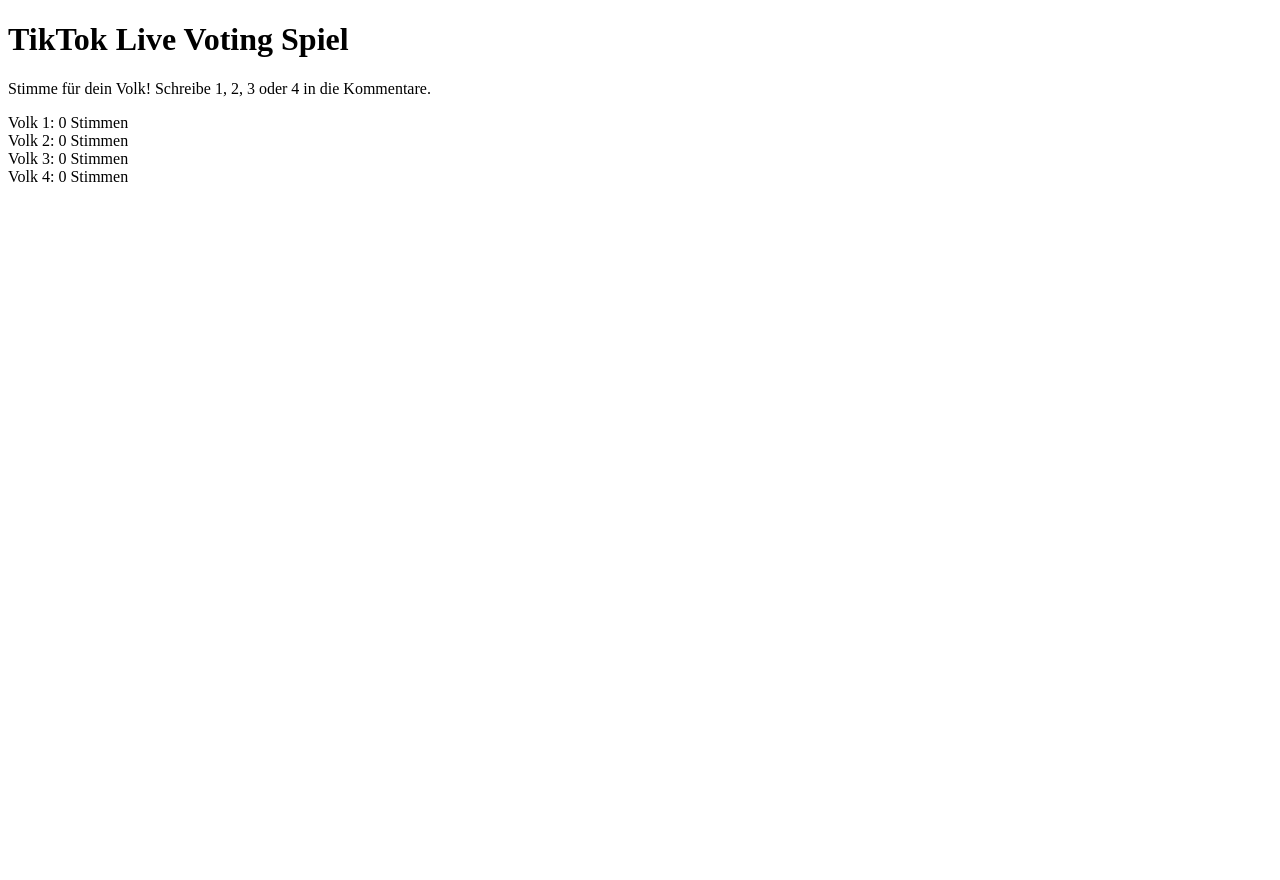
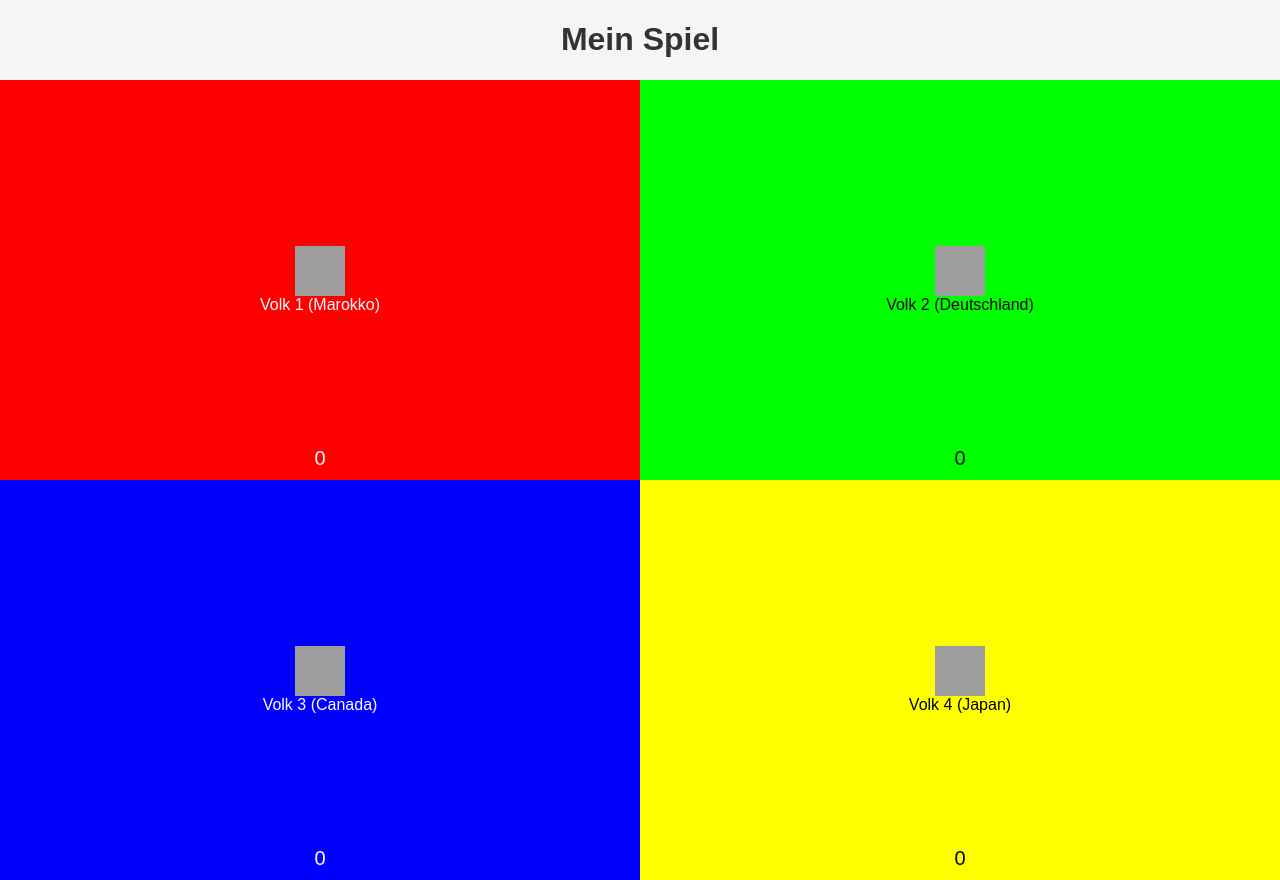
Before and after one commit to Testnullzwei/Index2, a plain HTML site: page index.html in a window 1280 px wide. Before the commit the page ends 800 px from the top, so only its background shows below. Drawn offline with nearby package versions, Linux system fonts and the light colour scheme; no server answers; grey boxes are pictures that could not be loaded.

Commit message:
index.html

```diff
--- a/index.html
+++ b/index.html
@@ -1,45 +1,132 @@
 <!DOCTYPE html>
-<html lang="de">
+<html>
 <head>
-    <meta charset="UTF-8">
-    <meta name="viewport" content="width=device-width, initial-scale=1.0">
-    <title>TikTok Live Voting</title>
+    <title>Mein Spiel</title>
+    <style>
+        body, html {
+            margin: 0;
+            padding: 0;
+            font-family: Arial, sans-serif;
+            background-color: #f5f5f5;
+            height: 100%;
+        }
+
+        h1 {
+            color: #333;
+            text-align: center;
+        }
+
+        #game-container {
+            display: grid;
+            grid-template-rows: repeat(2, 50%);
+            grid-template-columns: repeat(2, 50%);
+            width: 100%;
+            height: 100%;
+            background-color: #fff;
+        }
+
+        .civilization-container {
+            display: flex;
+            align-items: center;
+            justify-content: center;
+            flex-direction: column;
+            width: 100%;
+            height: 100%;
+            position: relative;
+        }
+
+        .civilization-image {
+            width: 50px;
+            height: 50px;
+            object-fit: cover;
+        }
+
+        .civilization-1 {
+            background-color: #FF0000;
+            color: #FFF;
+        }
+
+        .civilization-2 {
+            background-color: #00FF00;
+            color: #000;
+        }
+
+        .civilization-3 {
+            background-color: #0000FF;
+            color: #FFF;
+        }
+
+        .civilization-4 {
+            background-color: #FFFF00;
+            color: #000;
+        }
+
+        .votes {
+            position: absolute;
+            bottom: 10px;
+            font-size: 20px;
+        }
+    </style>
     <script src="https://cdn.socket.io/4.0.0/socket.io.min.js"></script>
     <script>
-        document.addEventListener("DOMContentLoaded", function () {
-            const tribes = ['Volk 1', 'Volk 2', 'Volk 3', 'Volk 4'];
-            const votes = [0, 0, 0, 0];
+        document.addEventListener('DOMContentLoaded', function () {
+            const voteCounters = {
+                '1': document.getElementById('votes-1'),
+                '2': document.getElementById('votes-2'),
+                '3': document.getElementById('votes-3'),
+                '4': document.getElementById('votes-4')
+            };
 
+            const votes = {'1': 0, '2': 0, '3': 0, '4': 0};
+
+            // Verbindung zu TikTok-Chat-Reader herstellen
             const socket = io.connect('http://localhost:8081');
 
+            // Bei Nachrichten von TikTok-Chat-Reader
             socket.on('message', function (data) {
-                console.log(data);
-                const vote = parseInt(data.message.trim());
-                if (vote >= 1 && vote <= 4) {
-                    votes[vote - 1]++;
-                    updateResults();
+                console.log(data); // Loggen der Daten für Debugging
+
+                // Hier angenommen, dass die abgegebene Stimme in data.message steht
+                const vote = data.message.trim();
+
+                // Überprüfen ob es eine gültige Stimme ist (1, 2, 3 oder 4)
+                if (votes.hasOwnProperty(vote)) {
+                    votes[vote]++;
+                    voteCounters[vote].textContent = votes[vote];
                 }
             });
-
-            function updateResults() {
-                const resultsContainer = document.getElementById('results');
-                resultsContainer.innerHTML = '';
-                for (let i = 0; i < tribes.length; i++) {
-                    const tribe = tribes[i];
-                    const voteCount = votes[i];
-                    const resultString = `${tribe}: ${voteCount} Stimmen<br>`;
-                    resultsContainer.innerHTML += resultString;
-                }
-            }
-
-            // Initialer Aufruf um die Stimmen auf 0 zu setzen
-            updateResults();
         });
     </script>
 </head>
 <body>
-    <h1>TikTok Live Voting Spiel</h1>
-    <p>Stimme für dein Volk! Schreibe 1, 2, 3 oder 4 in die Kommentare.</p>
-    <div id="results"></div>
+<h1>Mein Spiel</h1>
+
+<div id="game-container">
+    <div class="civilization-container civilization-1">
+        <img class="civilization-image" src="https://media.giphy.com/media/Q6xuxUhCgCNpsbfhaP/giphy.gif"
+             alt="Volk 1">
+        <span>Volk 1 (Marokko)</span>
+        <div class="votes" id="votes-1">0</div>
+    </div>
+    <div class="civilization-container civilization-2">
+        <img class="civilization-image" src="https://media.giphy.com/media/8FuZarvdqJQNxK2rJj/giphy.gif"
+             alt="Volk 2">
+        <span>Volk 2 (Deutschland)</span>
+        <div class="votes" id="votes-2">0</div>
+    </div>
+    <div class="civilization-container civilization-3">
+        <img class="civilization-image" src="https://media.giphy.com/media/MBxjx8okq3WfilCHkP/giphy.gif"
+             alt="Volk 3">
+        <span>Volk 3 (Canada)</span>
+        <div class="votes" id="votes-3">0</div>
+    </div>
+    <div class="civilization-container civilization-4">
+        <img class="civilization-image" src="https://media.giphy.com/media/Rgzsg3GjZJbj3Xt8Vp/giphy.gif"
+             alt="Volk 4">
+        <span>Volk 4 (Japan)</span>
+        <div class="votes" id="votes-4">0</div>
+    </div>
+</div>
+
 </body>
 </html>
```
